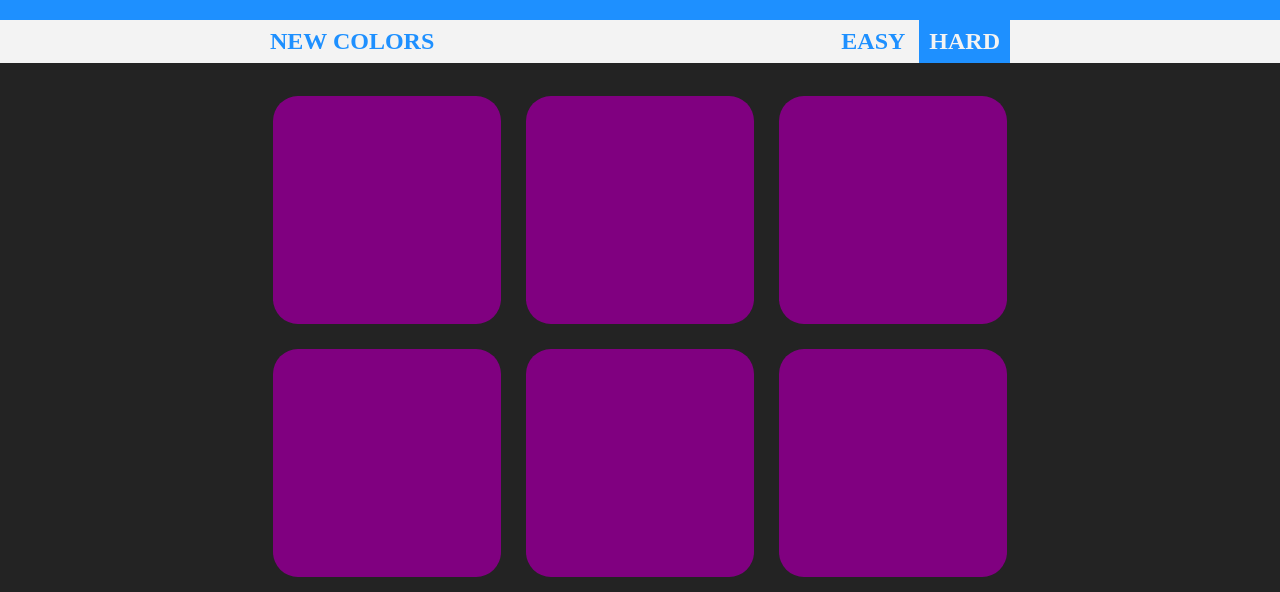
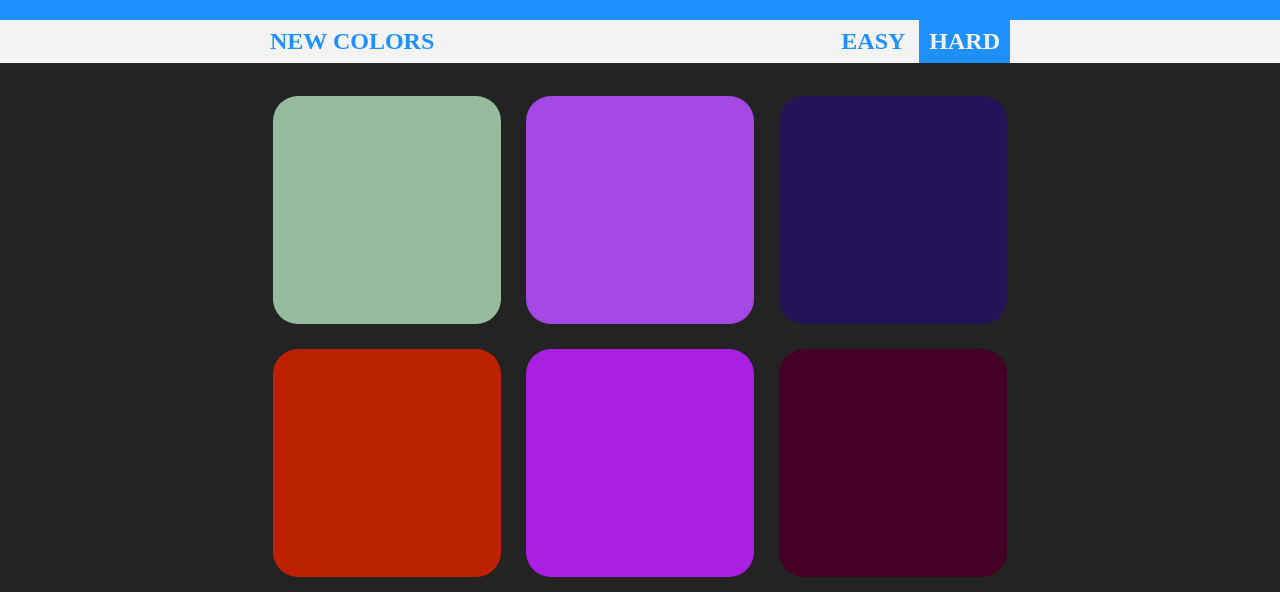
Before and after one commit to es-romo/ColorGame, an Electron app: page index.html in a window 1280 px wide. Shown: the part 208-800 px from the top of the page. Drawn offline with Linux system fonts and the light colour scheme; the site is published under a folder, as on GitHub Pages, so addresses that start at the root find nothing.

Commit message:
Update index.html
agen

```diff
--- a/index.html
+++ b/index.html
@@ -37,7 +37,7 @@
         <div class="square rounded"></div>
     </div>
 
-    <script src="/js/colorgame.js"></script>
+    <script src="js/colorgame.js"></script>
 </body>
 
 </html>
```
